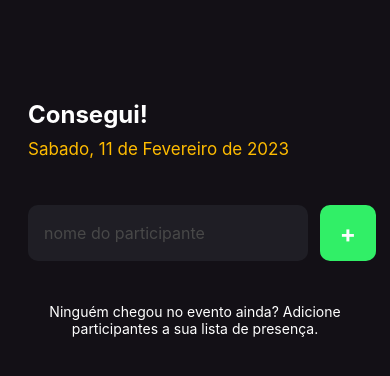
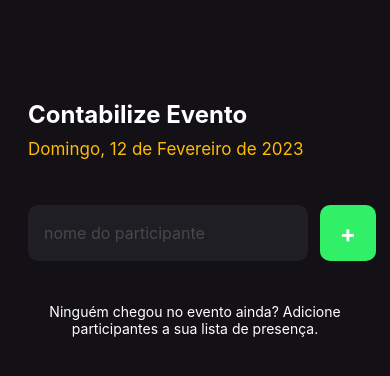
Before and after one commit to Gustavo032/React-Native-First-Project, a React Native app: screen / in a window 390 px wide. Shown: the top 376 px of the page. Built offline with nearby package versions, Linux system fonts and the light colour scheme.

Commit message:
finalizando app

```diff
--- a/src/screens/home/index.tsx
+++ b/src/screens/home/index.tsx
@@ -7,6 +7,7 @@ import { styles } from './styles'
 export default function Home(){
 	const [ participants, setParticipants ] = useState<string[]>([]);
 	const [ participantName, setParticipantName ] = useState('')
+	const today = new Date()
 
 
 	function handleParticipantAdd(){
@@ -38,6 +39,9 @@ export default function Home(){
 		console.log(`Participant removed ${name}!`)
 	}
 
+	const meses = [ 'Janeiro', 'Fevereiro', 'Março', 'Abril', 'Maio', 'Junho', 'Julho', 'Agosto', 'Setembro', 'Outubro', 'Novembro', 'Dezembro']
+
+
 	return(
 		<View style={styles.container}
 		>
@@ -45,13 +49,20 @@ export default function Home(){
 
 				style={styles.title}
 			>
-				Consegui!
+				Contabilize Evento
 			</Text>
 
 			<Text key={1234}
 				style={styles.description}
-			>
-				Sabado, 11 de Fevereiro de 2023
+				>
+					{today.getDay() == 0 && ('Domingo')}
+					{today.getDay() == 1 && ('Segunda-Feira')}
+					{today.getDay() == 2 && ('Terça-Feira')}
+					{today.getDay() == 3 && ('Quarta-Feira')}
+					{today.getDay() == 4 && ('Quinta-Feira')}
+					{today.getDay() == 5 && ('Sexta-Feira')}
+					{today.getDay() == 6 && ('Sábado')}
+					, {today.getDate()} de { meses[today.getMonth()]} de {today.getFullYear()}
 			</Text>
 
 			<View style={styles.form}>
```
